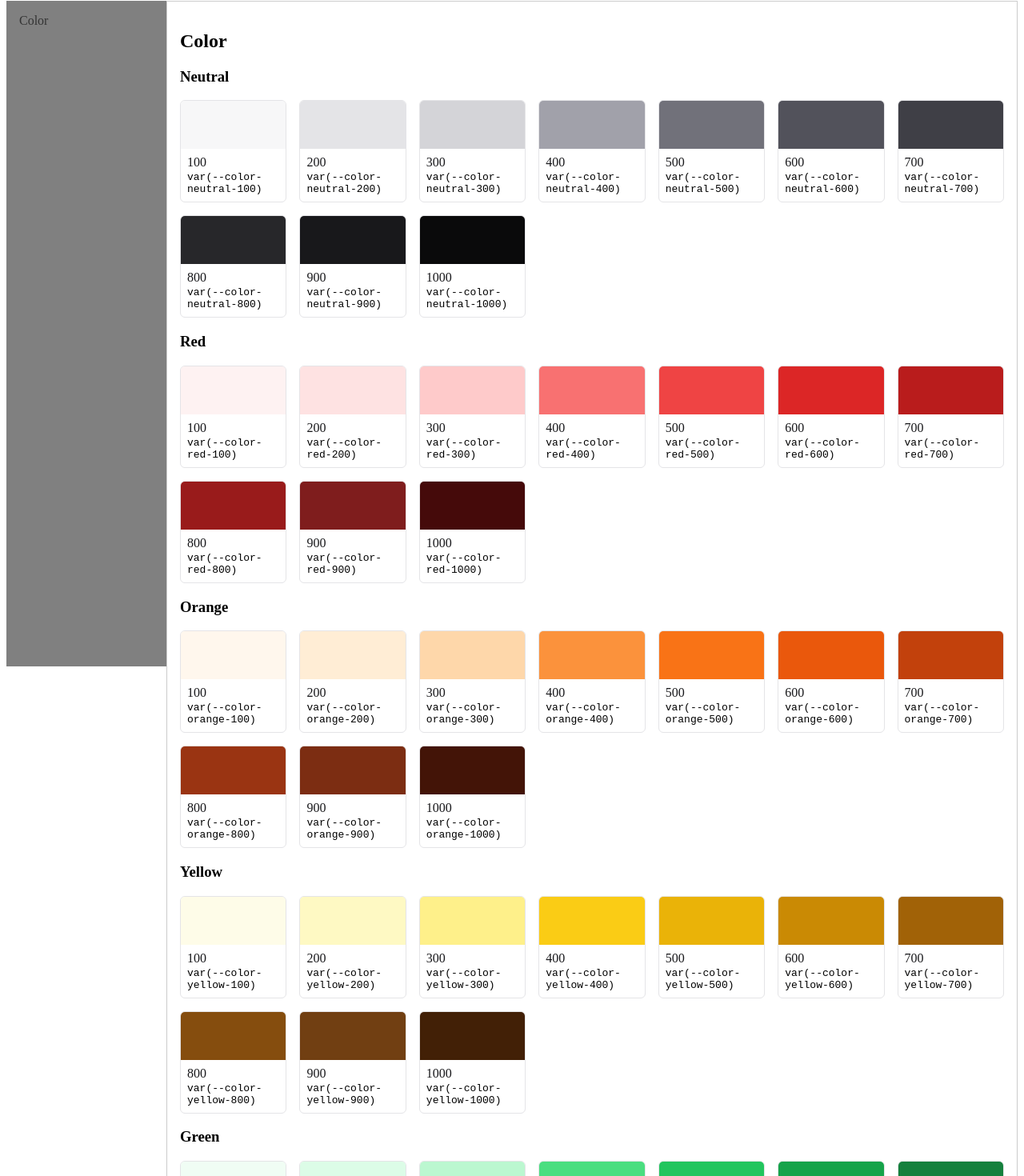
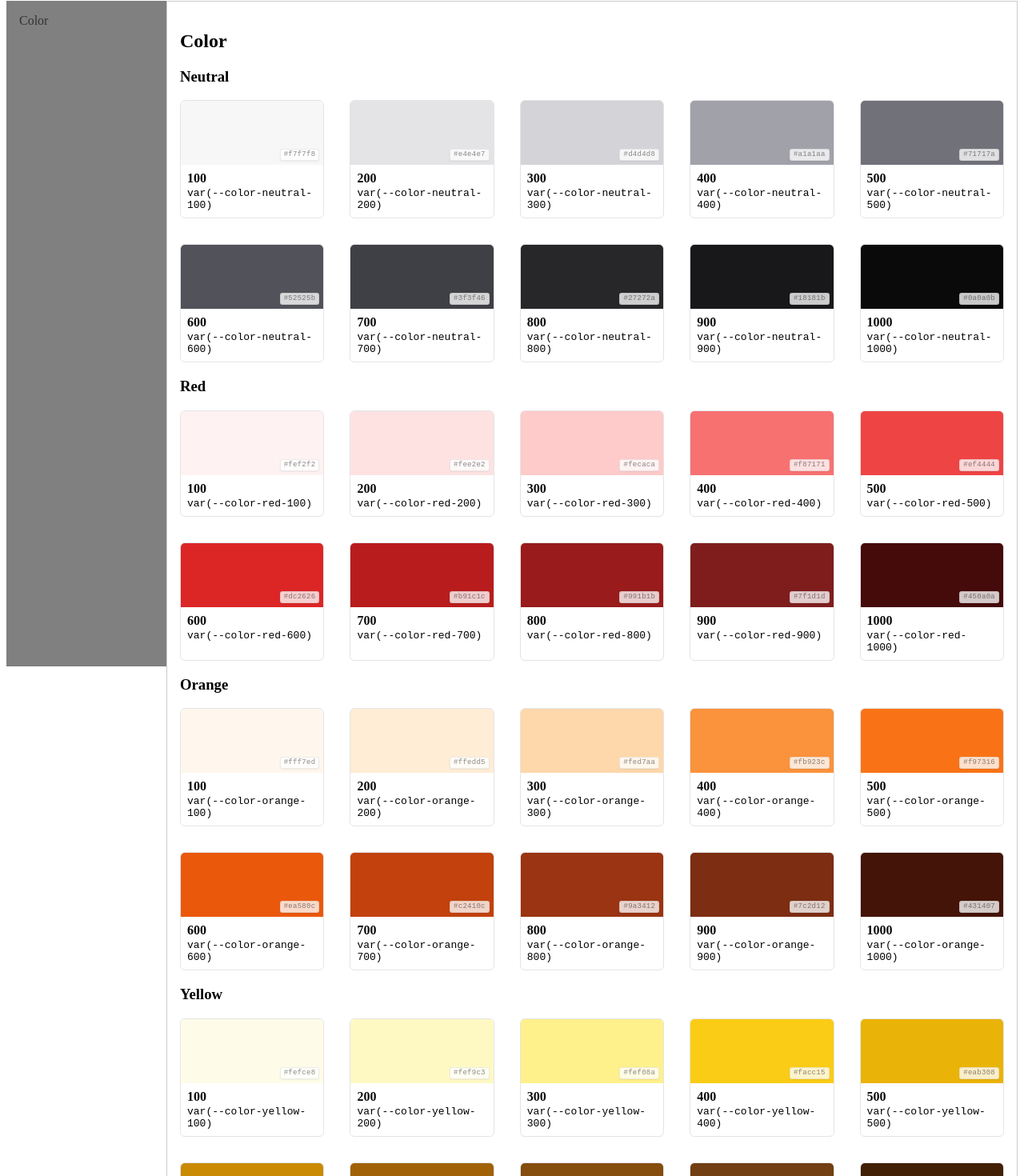
Before and after one commit to mikaelakihl/designsystem, a React (Vite) app: page / in a window 1280 px wide. Shown: the part 79-1549 px from the top of the page at 80% size. Built offline with nearby package versions, Linux system fonts and the light colour scheme.

Commit message:
style: enhance color swatch component with updated grid layout, improved hex display, and refined styles

```diff
--- a/src/App.module.css
+++ b/src/App.module.css
@@ -32,17 +32,17 @@ a {
 .section {
 }
 
+.colorGrid {
+  display: grid;
+  grid-template-columns: repeat(5, 1fr);
+  gap: 2rem;
+}
+
 /* .colorGrid {
-  display: grid;
-  grid-template-columns: repeat(4, 1fr);
-  gap: 1rem;
-} */
-
-.colorGrid {
   display: grid;
   grid-template-columns: repeat(auto-fill, minmax(120px, 1fr));
   gap: 1rem;
-}
+} */
 
 .colorSwatch {
   display: flex;
@@ -54,8 +54,27 @@ a {
 }
 
 .colorPreview {
-  height: 60px;
+  position: relative;
+  height: 80px;
   width: 100%;
+}
+
+.hexWindow {
+  position: absolute;
+  right: 5px;
+  bottom: 5px;
+  font-size: 0.5625rem;
+  font-family: monospace;
+  line-height: 1;
+  letter-spacing: 0.03em;
+  padding: 2px 4px;
+  border-radius: 3px;
+  background: rgba(255, 255, 255, 0.78);
+  color: rgba(24, 24, 27, 0.5);
+  border: 1px solid rgba(24, 24, 27, 0.08);
+  box-shadow: 0 1px 2px rgba(0, 0, 0, 0.06);
+  pointer-events: none;
+  user-select: none;
 }
 
 .colorInfo {
@@ -65,7 +84,8 @@ a {
 
 .colorName {
   font-size: 1rem;
-  color: var(--color-neutral-900);
+  font-weight: bold;
+  color: var(--color-neutral-1000);
   margin-bottom: 2px;
 }
 
--- a/src/App.tsx
+++ b/src/App.tsx
@@ -1,7 +1,8 @@
 import { useState } from 'react'
 import styles from './App.module.css'
+import { paletteHex } from './paletteHex'
 
-function ColorSwatch({ name, value, cssVar }: { name: string; value: string; cssVar: string }) {
+function ColorSwatch({ name, hex, cssVar }: { name: string; hex: string; cssVar: string }) {
   const [copied, setCopied] = useState(false)
 
   const handleCopy = () => {
@@ -12,7 +13,9 @@ function ColorSwatch({ name, value, cssVar }: { name: string; value: string; css
 
   return (
     <div className={styles.colorSwatch} style={{ cursor: 'pointer' }} onClick={handleCopy}>
-      <div className={styles.colorPreview} style={{ backgroundColor: value }} />
+      <div className={styles.colorPreview} style={{ backgroundColor: cssVar }}>
+        <span className={styles.hexWindow}>{hex}</span>
+      </div>
       <div className={styles.colorInfo}>
         <div className={styles.colorName}>{name}</div>
         <div className={styles.colorValue}>{copied ? 'Copied!' : cssVar}</div>
@@ -67,7 +70,7 @@ function App() {
                       <ColorSwatch
                         key={shade}
                         name={String(shade)}
-                        value={cssVar}
+                        hex={paletteHex[prefix][shade]}
                         cssVar={cssVar}
                       />
                     )
--- /dev/null
+++ b/src/paletteHex.ts
@@ -0,0 +1,113 @@
+/**
+ * Hex values for swatch labels — keep in sync with color-tokens.css.
+ */
+export const paletteHex = {
+  neutral: {
+    100: '#f7f7f8',
+    200: '#e4e4e7',
+    300: '#d4d4d8',
+    400: '#a1a1aa',
+    500: '#71717a',
+    600: '#52525b',
+    700: '#3f3f46',
+    800: '#27272a',
+    900: '#18181b',
+    1000: '#0a0a0b',
+  },
+  red: {
+    100: '#fef2f2',
+    200: '#fee2e2',
+    300: '#fecaca',
+    400: '#f87171',
+    500: '#ef4444',
+    600: '#dc2626',
+    700: '#b91c1c',
+    800: '#991b1b',
+    900: '#7f1d1d',
+    1000: '#450a0a',
+  },
+  orange: {
+    100: '#fff7ed',
+    200: '#ffedd5',
+    300: '#fed7aa',
+    400: '#fb923c',
+    500: '#f97316',
+    600: '#ea580c',
+    700: '#c2410c',
+    800: '#9a3412',
+    900: '#7c2d12',
+    1000: '#431407',
+  },
+  yellow: {
+    100: '#fefce8',
+    200: '#fef9c3',
+    300: '#fef08a',
+    400: '#facc15',
+    500: '#eab308',
+    600: '#ca8a04',
+    700: '#a16207',
+    800: '#854d0e',
+    900: '#713f12',
+    1000: '#422006',
+  },
+  green: {
+    100: '#f0fdf4',
+    200: '#dcfce7',
+    300: '#bbf7d0',
+    400: '#4ade80',
+    500: '#22c55e',
+    600: '#16a34a',
+    700: '#15803d',
+    800: '#166534',
+    900: '#14532d',
+    1000: '#052e16',
+  },
+  teal: {
+    100: '#f0fdfa',
+    200: '#ccfbf1',
+    300: '#99f6e4',
+    400: '#2dd4bf',
+    500: '#14b8a6',
+    600: '#0d9488',
+    700: '#0f766e',
+    800: '#115e59',
+    900: '#134e4a',
+    1000: '#042f2e',
+  },
+  blue: {
+    100: '#eff6ff',
+    200: '#dbeafe',
+    300: '#bfdbfe',
+    400: '#93c5fd',
+    500: '#60a5fa',
+    600: '#3b82f6',
+    700: '#2563eb',
+    800: '#1d4ed8',
+    900: '#1e3a8a',
+    1000: '#172554',
+  },
+  purple: {
+    100: '#faf5ff',
+    200: '#f3e8ff',
+    300: '#e9d5ff',
+    400: '#c084fc',
+    500: '#a855f7',
+    600: '#9333ea',
+    700: '#7e22ce',
+    800: '#6b21a8',
+    900: '#581c87',
+    1000: '#3b0764',
+  },
+  pink: {
+    100: '#fdf2f8',
+    200: '#fce7f3',
+    300: '#fbcfe8',
+    400: '#f472b6',
+    500: '#ec4899',
+    600: '#db2777',
+    700: '#be185d',
+    800: '#9d174d',
+    900: '#831843',
+    1000: '#500724',
+  },
+} as const
```
